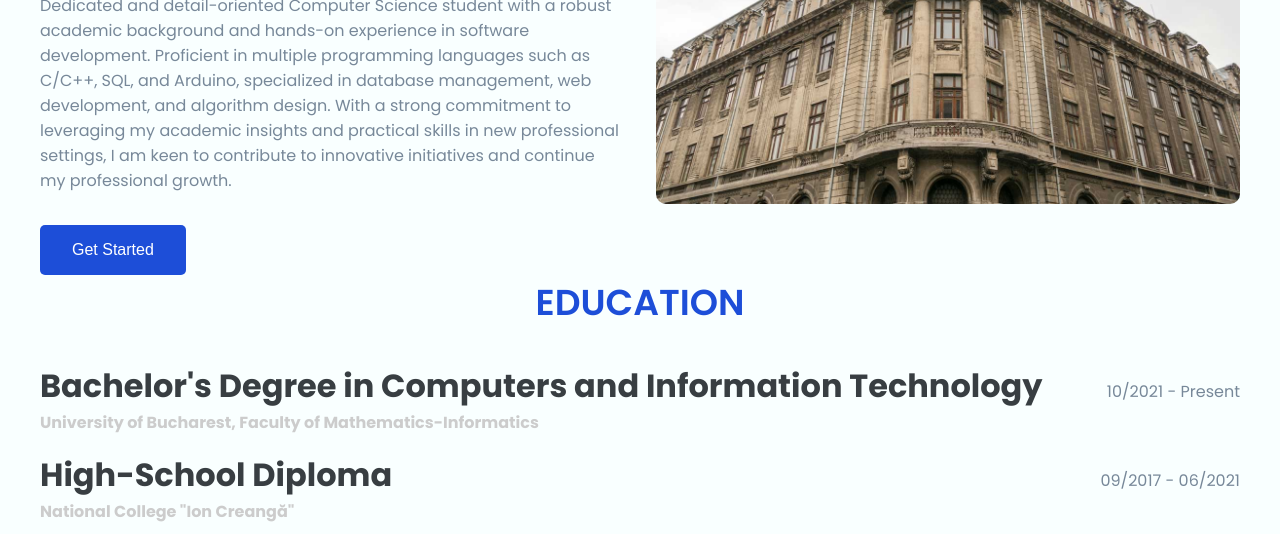
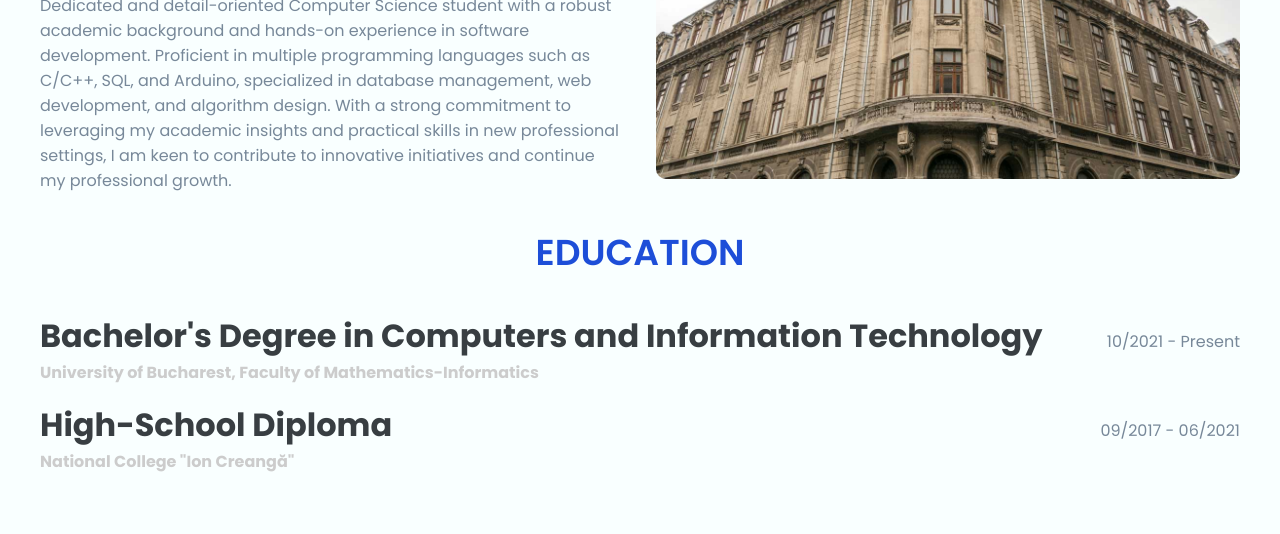
Before and after one commit to Tibisorul/MyCV-ToPractice, a plain HTML site: page index.html in a window 1280 px wide. Shown: the part 552-1086 px from the top of the page. Drawn offline with nearby package versions, Linux system fonts and the light colour scheme; files whose address does not match are found by name.

Commit message:
Update index.html

```diff
--- a/index.html
+++ b/index.html
@@ -30,7 +30,6 @@
             <p>
                 Dedicated and detail-oriented Computer Science student with a robust academic background and hands-on experience in software development. Proficient in multiple programming languages such as C/C++, SQL, and Arduino, specialized in database management, web development, and algorithm design. With a strong commitment to leveraging my academic insights and practical skills in new professional settings, I am keen to contribute to innovative initiatives and continue my professional growth.
             </p>
-            <button class="btn">Get Started</button>
         </div>
         <div class="image">
             <img src="images/facultate-mate-info.jpg">
```
